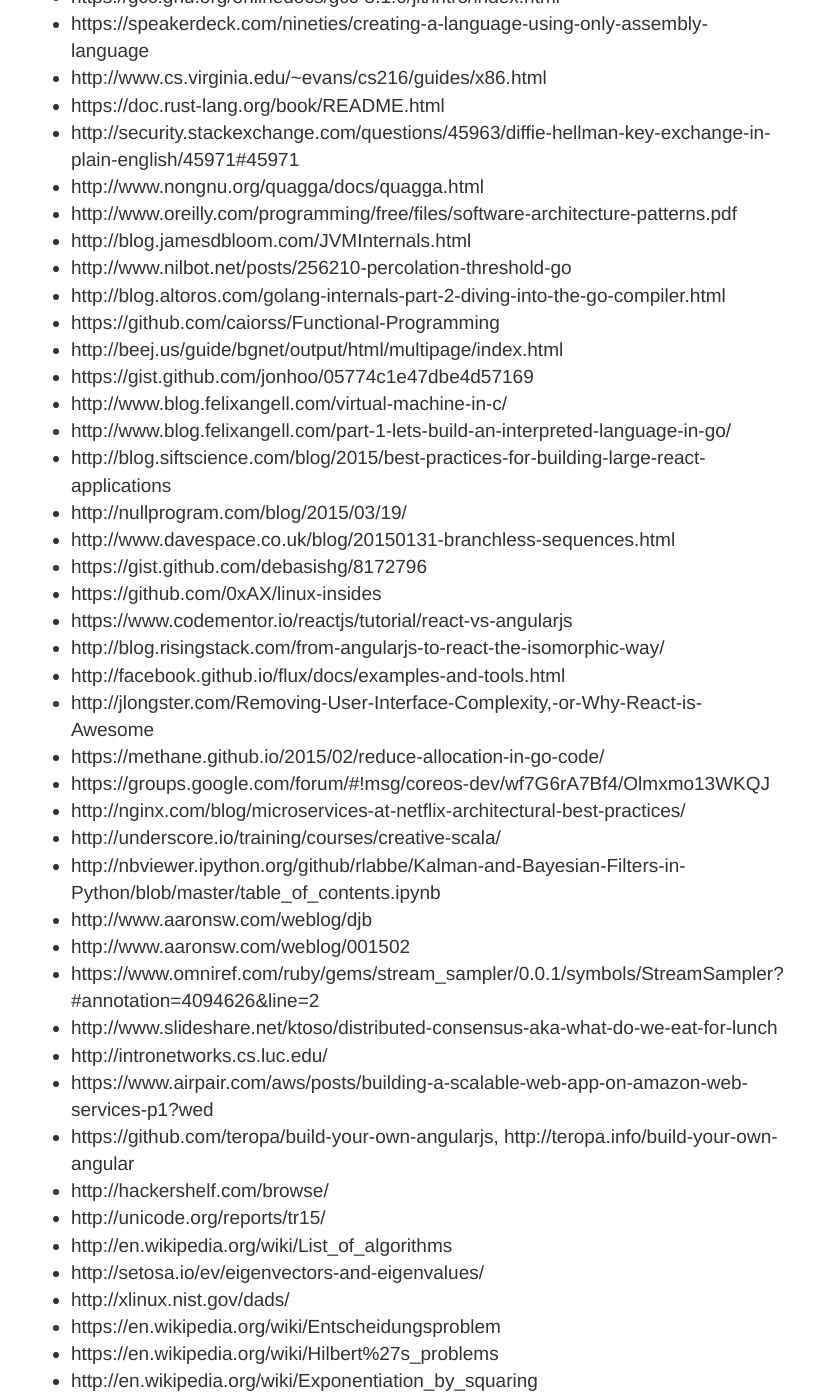
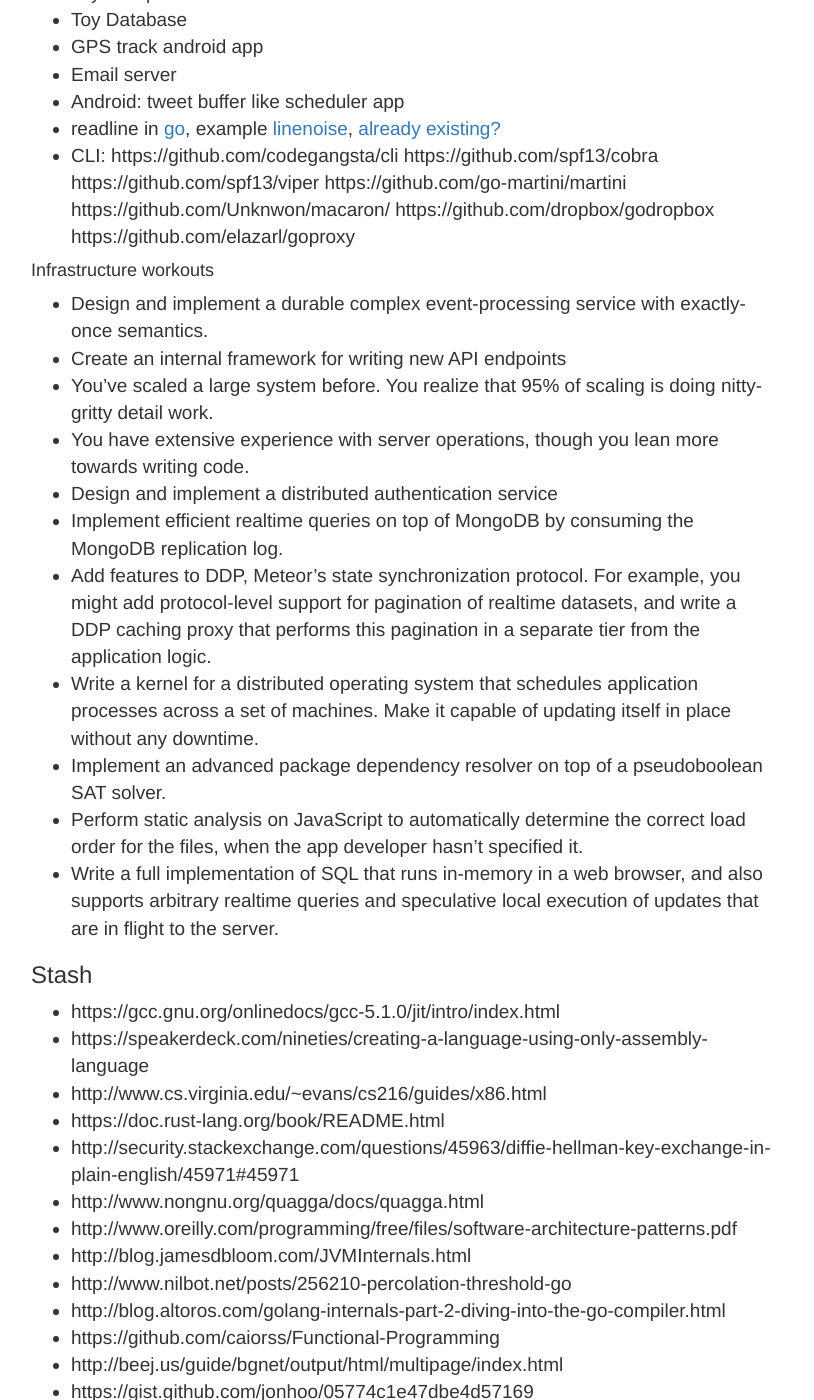
Before and after one commit to rohityadavcloud/rohityadavcloud.github.io, a Jekyll site: the page built from k/index.markdown, in a window 1280 px wide and 1400 px high, scrolled down 2872 px. Shown: the whole window, without its empty margins (234-1048 px from the left). Built offline with Jekyll 4.4.1, drawn with Linux system fonts in a browser that asks for light colours; some of the changed text lies outside the part shown.

Commit message:
kup
Signed-off-by: Rohit Yadav <rohit.yadav@shapeblue.com>

```diff
--- a/k/index.markdown
+++ b/k/index.markdown
@@ -89,12 +89,25 @@
 
 #### Webapps
 
+- Accounting/invoicing app
 - Matrimonial app
-- Accounting/invoicing app
 - CloudStack QA crowdsourcing app
 - CloudStack UI (mostly frontend intensive)
+- MergeShack: Code sharing RBAC shack
 - Kaizen list, time keeping/scheduling
-- MergeShack: Code sharing RBAC shack
+
+#### Mobile
+
+- Offline buffer-app like app
+
+#### CloudStack
+
+- Cloudflare DNS plugin
+- R&D: tcpdump, ebtables, iptables, quagga
+- Components: Storage, Networking, Distributed systems/locks
+- New: Docker, KVM (vm snapshot, live migration, How does a hypervisor use page table flags to track dirty pages during a migration?)
+- QA infra, Simulator, crowdsourcing test results
+- DevCloud (XenServer, KVM), VMWare ESX6?
 
 #### Misc
 
@@ -115,6 +128,20 @@
   https://github.com/Unknwon/macaron/
   https://github.com/dropbox/godropbox
   https://github.com/elazarl/goproxy
+
+#### Infrastructure workouts
+
+- Design and implement a durable complex event-processing service with exactly-once semantics.
+- Create an internal framework for writing new API endpoints
+- You've scaled a large system before. You realize that 95% of scaling is doing nitty-gritty detail work.
+- You have extensive experience with server operations, though you lean more towards writing code.
+- Design and implement a distributed authentication service
+- Implement efficient realtime queries on top of MongoDB by consuming the MongoDB replication log.
+- Add features to DDP, Meteor's state synchronization protocol. For example, you might add protocol-level support for pagination of realtime datasets, and write a DDP caching proxy that performs this pagination in a separate tier from the application logic.
+- Write a kernel for a distributed operating system that schedules application processes across a set of machines. Make it capable of updating itself in place without any downtime.
+- Implement an advanced package dependency resolver on top of a pseudoboolean SAT solver.
+- Perform static analysis on JavaScript to automatically determine the correct load order for the files, when the app developer hasn't specified it.
+- Write a full implementation of SQL that runs in-memory in a web browser, and also supports arbitrary realtime queries and speculative local execution of updates that are in flight to the server.
 
 ### Stash
 
```
Also changed, not shown: other parts of k/index.markdown (+3 -3 lines).
